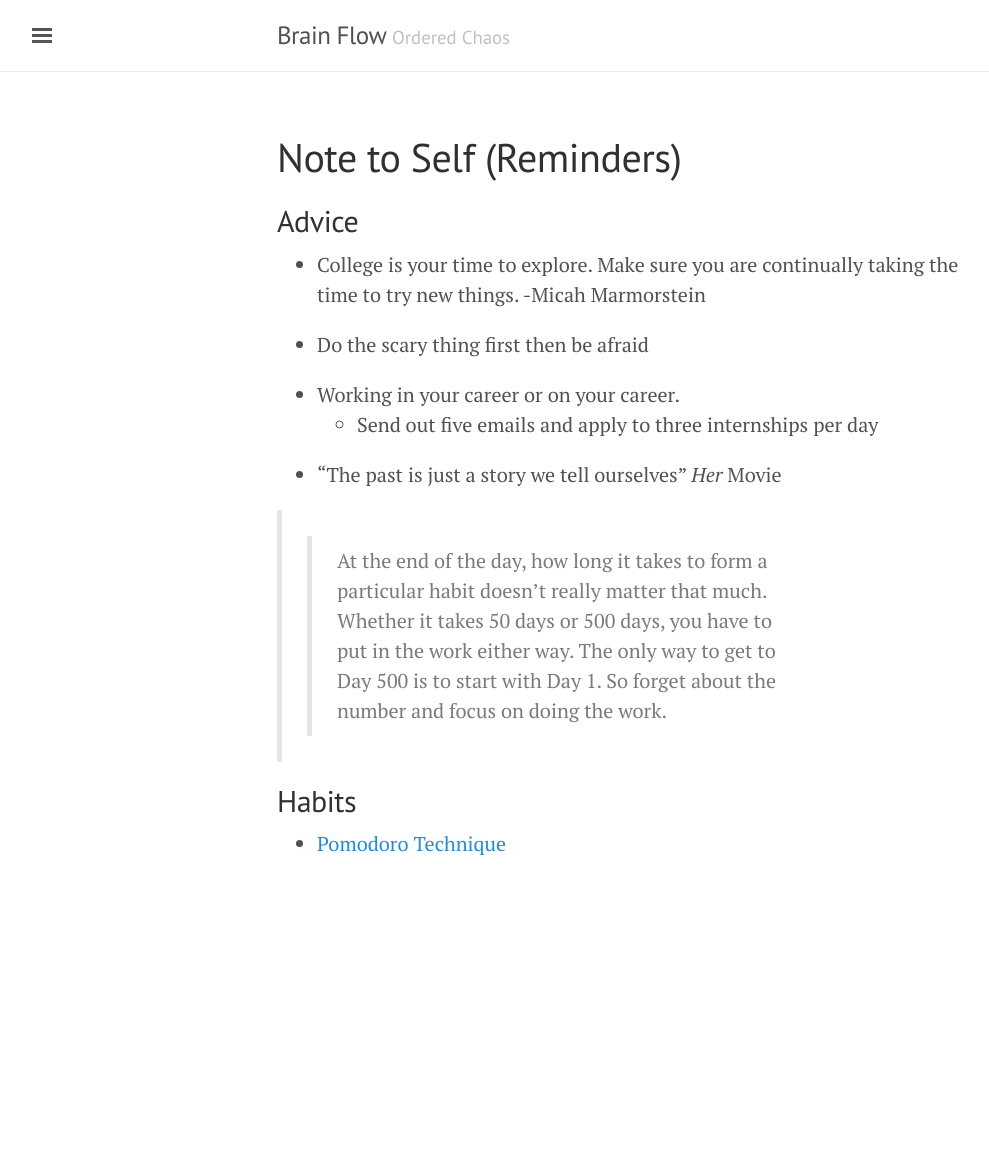
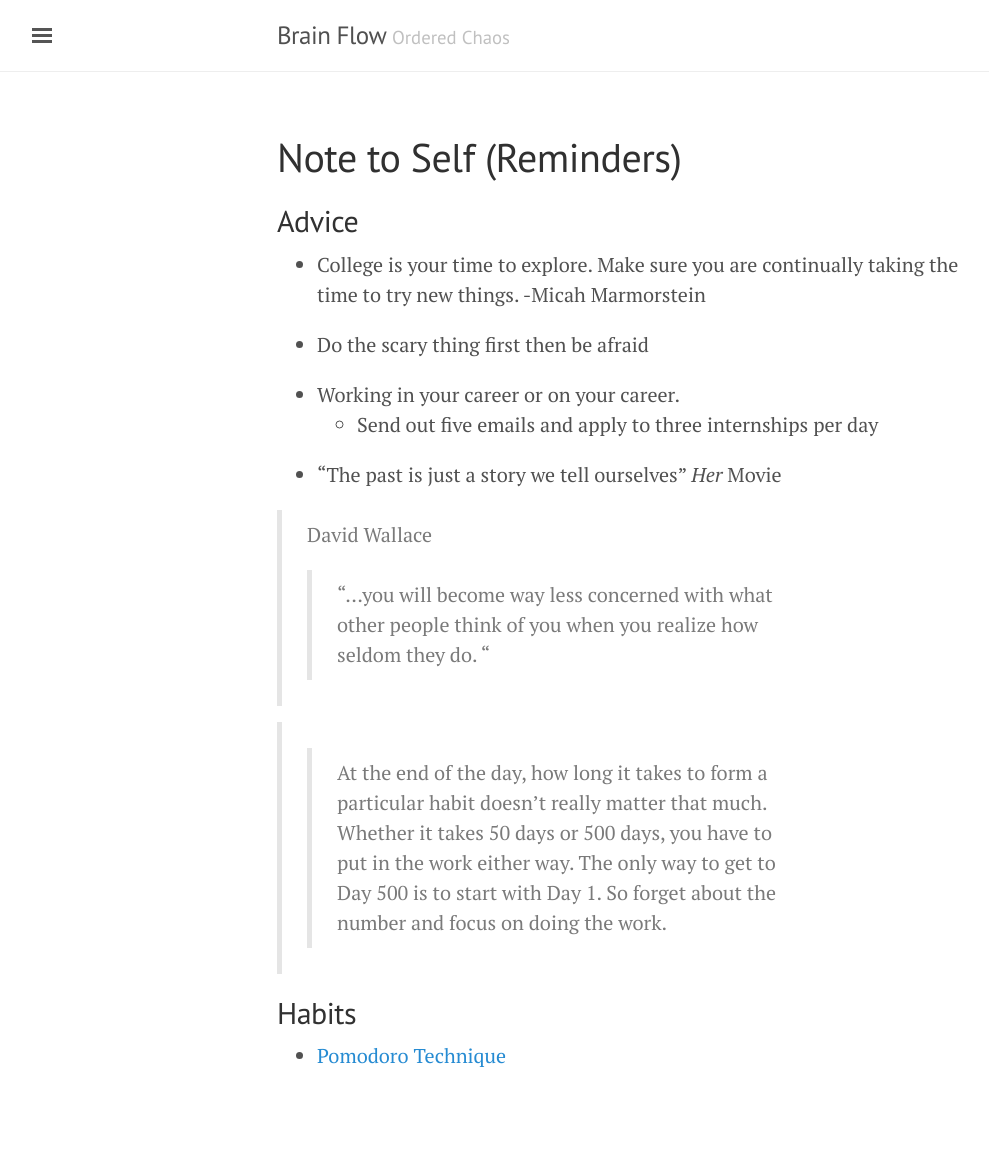
Before and after one commit to bjchia/bjchia.github.io, a Jekyll site: the page built from notetoself.md, in a window 1280 px wide. Shown: the whole page, without its empty margins (3-992 px from the left). Built offline with Jekyll 4.4.1, drawn with Linux system fonts in a browser that asks for light colours; before the commit the page ends 939 px from its top, so only the background shows below that.

Commit message:
Update notetoself.md

```diff
--- a/notetoself.md
+++ b/notetoself.md
@@ -13,6 +13,10 @@ title: Note to Self (Reminders)
 
 * “The past is just a story we tell ourselves” *Her* Movie
 
+> David Wallace
+>> "...you will become way less concerned with what other people think of you when you realize how seldom they do. "
+
+
 >> At the end of the day, how long it takes to form a particular habit doesn’t really matter that much. Whether it takes 50 days or 500 days, you have to put in the work either way. The only way to get to Day 500 is to start with Day 1. So forget about the number and focus on doing the work.
 
 ## Habits
```
